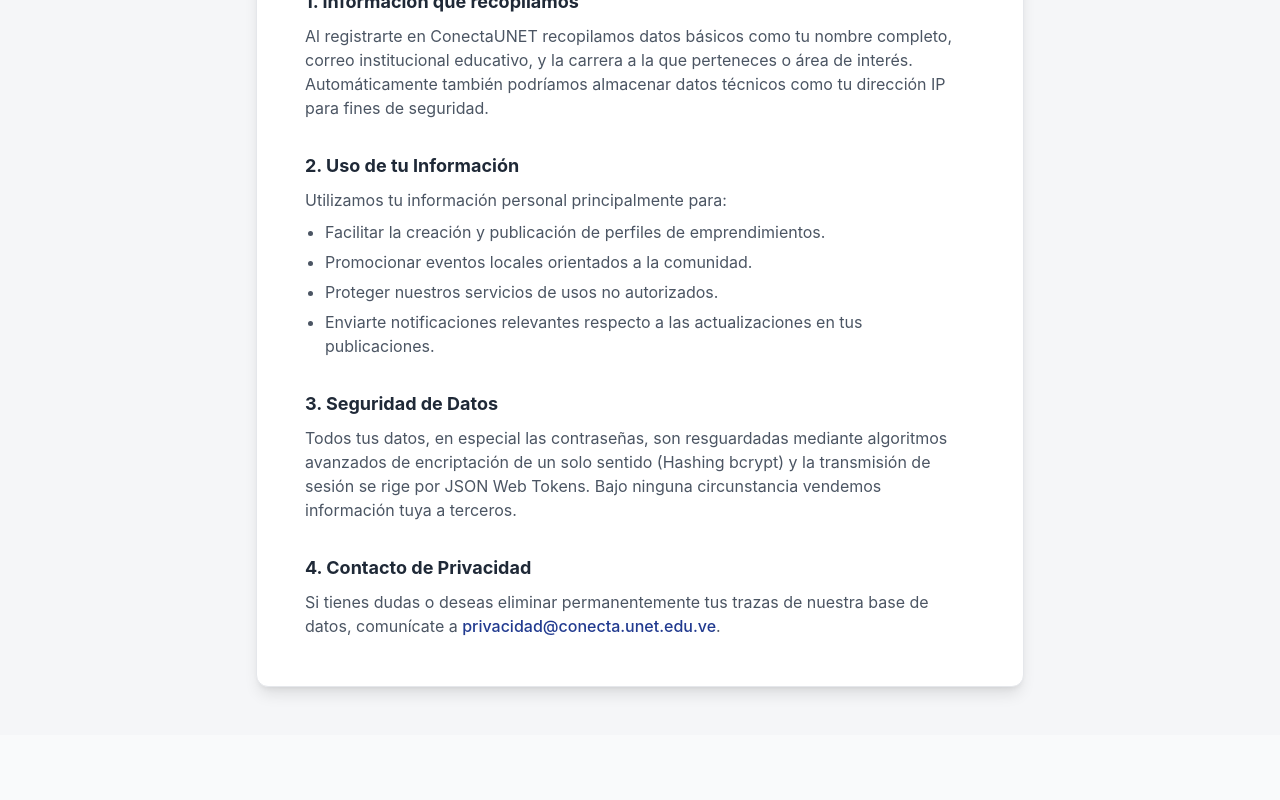
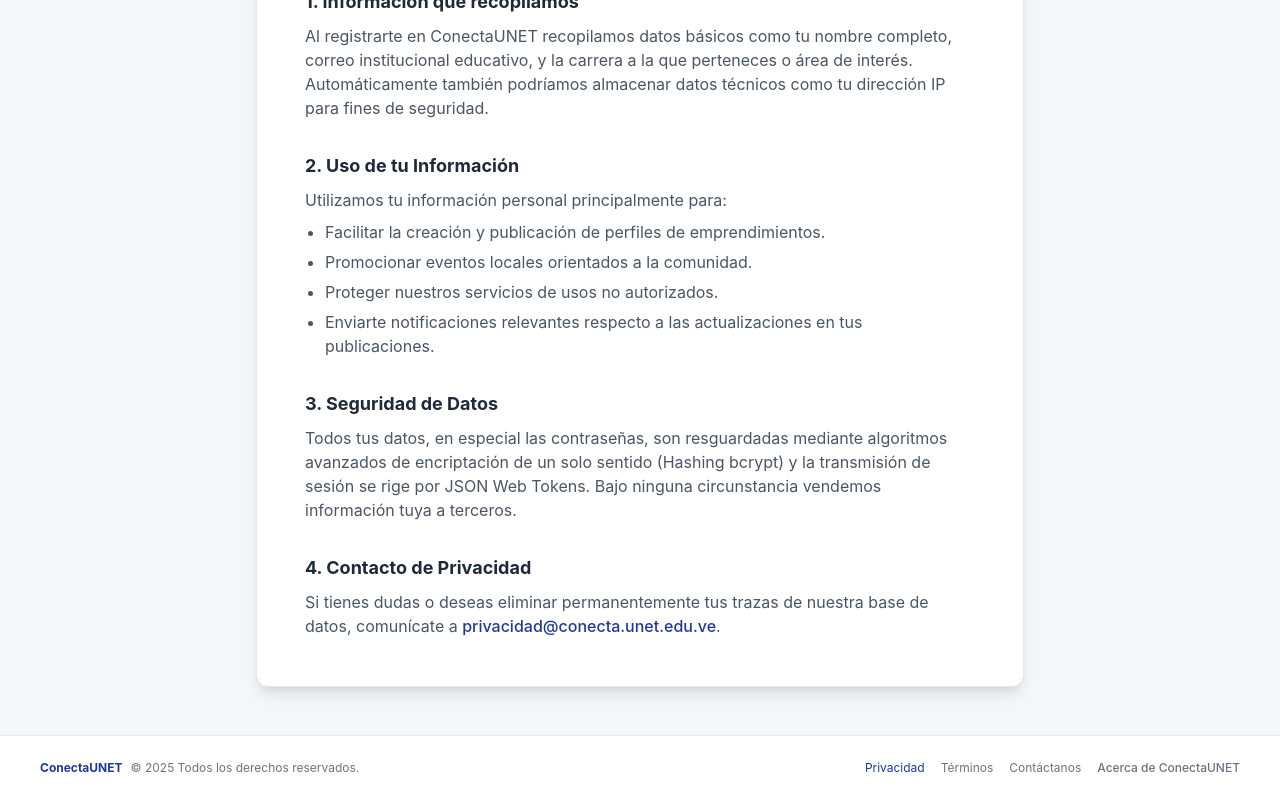
Before and after one commit to Angeliux2005/ConectaUNET, a Vue app in the folder frontend/: page /privacidad in a window 1280 px wide. Shown: the part 422-1222 px from the top of the page. Before the commit the page ends 1157 px from the top, so only its background shows below. Built offline with nearby package versions, Linux system fonts and the light colour scheme.

Commit message:
Agregada navegacion en el footer y detalles graficos

```diff
--- a/frontend/src/views/acerca.vue
+++ b/frontend/src/views/acerca.vue
@@ -10,7 +10,7 @@
 // Función para volver al inicio
 const goHome = () => {
   console.log('Redirigiendo al inicio...');
-  router.push('/');
+  router.push('/eventos');
 };
 </script>
 
@@ -84,10 +84,10 @@
       </div>
 
       <div class="flex flex-wrap justify-center gap-x-4 gap-y-2 text-xs text-[#6B7280]">
-        <a href="#" class="hover:text-gray-900 hover:underline transition-colors">Privacidad</a>
-        <a href="#" class="hover:text-gray-900 hover:underline transition-colors">Términos</a>
-        <a href="#" class="hover:text-gray-900 hover:underline transition-colors">Contáctanos</a>
-        <a href="#" class="font-medium hover:underline transition-colors" :style="{ color: brandBlue }">Acerca de ConectaUNET</a>
+        <a href="#" class="hover:text-gray-900 hover:underline transition-colors" @click="router.push('/privacidad')">Privacidad</a>
+        <a href="#" class="hover:text-gray-900 hover:underline transition-colors" @click="router.push('/terminos')">Términos</a>
+        <a href="#" class="hover:text-gray-900 hover:underline transition-colors" @click="router.push('/contacto')">Contáctanos</a>
+        <a href="#" class="font-medium hover:underline transition-colors" :style="{ color: brandBlue }" @click="router.push('/acerca')">Acerca de ConectaUNET</a>
       </div>
 
     </footer>
--- a/frontend/src/views/contacto.vue
+++ b/frontend/src/views/contacto.vue
@@ -10,7 +10,7 @@
 // Función para volver al inicio
 const goHome = () => {
   console.log('Redirigiendo al inicio...');
-  router.push('/');
+  router.push('/eventos');
 };
 </script>
 
@@ -141,16 +141,19 @@
     </main>
 
     <footer class="w-full px-6 lg:px-10 py-6 border-t border-[#E5E7EB] bg-white flex flex-col md:flex-row items-center justify-between gap-4 mt-auto">
+
       <div class="text-xs text-[#6B7280] text-center md:text-left">
         <span class="font-bold" :style="{ color: brandBlue }">ConectaUNET</span><br class="md:hidden" />
         <span class="md:ml-2">© 2025 Todos los derechos reservados.</span>
       </div>
+
       <div class="flex flex-wrap justify-center gap-x-4 gap-y-2 text-xs text-[#6B7280]">
-        <a href="#" class="hover:text-gray-900 hover:underline">Privacidad</a>
-        <a href="#" class="hover:text-gray-900 hover:underline">Términos</a>
-        <a href="#" class="font-medium hover:underline" :style="{ color: brandBlue }">Contáctanos</a>
-        <a href="#" class="hover:text-gray-900 hover:underline">Acerca de ConectaUNET</a>
+        <a href="#" class="hover:text-gray-900 hover:underline transition-colors" @click="router.push('/privacidad')">Privacidad</a>
+        <a href="#" class="hover:text-gray-900 hover:underline transition-colors" @click="router.push('/terminos')">Términos</a>
+        <a href="#" class="hover:text-gray-900 hover:underline transition-colors" :style="{ color: brandBlue }" @click="router.push('/contacto')">Contáctanos</a>
+        <a href="#" class="font-medium hover:underline transition-colors"  @click="router.push('/acerca')">Acerca de ConectaUNET</a>
       </div>
+
     </footer>
 
   </div>
--- a/frontend/src/views/not-found.vue
+++ b/frontend/src/views/not-found.vue
@@ -10,7 +10,7 @@
 // Función para volver al inicio
 const goHome = () => {
   console.log('Redirigiendo al inicio...');
-  router.push('/');
+  router.push('/eventos');
 };
 </script>
 
@@ -71,7 +71,7 @@
 
     </main>
 
-    <footer class="w-full px-6 lg:px-10 py-6 border-t border-[#E5E7EB] bg-white flex flex-col md:flex-row items-center justify-between gap-4">
+    <footer class="w-full px-6 lg:px-10 py-6 border-t border-[#E5E7EB] bg-white flex flex-col md:flex-row items-center justify-between gap-4 mt-auto">
 
       <div class="text-xs text-[#6B7280] text-center md:text-left">
         <span class="font-bold" :style="{ color: brandBlue }">ConectaUNET</span><br class="md:hidden" />
@@ -79,10 +79,10 @@
       </div>
 
       <div class="flex flex-wrap justify-center gap-x-4 gap-y-2 text-xs text-[#6B7280]">
-        <a href="#" class="hover:text-gray-900 hover:underline">Políticas de Privacidad</a>
-        <a href="#" class="hover:text-gray-900 hover:underline">Términos de Servicio</a>
-        <a href="#" class="hover:text-gray-900 hover:underline">Contáctanos</a>
-        <a href="#" class="hover:text-gray-900 hover:underline">Sobre ConectaUNET</a>
+        <a href="#" class="hover:text-gray-900 hover:underline transition-colors" @click="router.push('/privacidad')">Privacidad</a>
+        <a href="#" class="hover:text-gray-900 hover:underline transition-colors" @click="router.push('/terminos')">Términos</a>
+        <a href="#" class="hover:text-gray-900 hover:underline transition-colors" @click="router.push('/contacto')">Contáctanos</a>
+        <a href="#" class="font-medium hover:underline transition-colors" :style="{ color: brandBlue }" @click="router.push('/acerca')">Acerca de ConectaUNET</a>
       </div>
 
     </footer>
--- a/frontend/src/views/privacidad.vue
+++ b/frontend/src/views/privacidad.vue
@@ -10,7 +10,7 @@
 // Función para volver atrás o al inicio
 const goBack = () => {
   console.log('Regresando al inicio...');
-  router.push('/');
+  router.push('/eventos');
 };
 </script>
 
@@ -87,6 +87,23 @@
       </div>
 
     </main>
+
+    <footer class="w-full px-6 lg:px-10 py-6 border-t border-[#E5E7EB] bg-white flex flex-col md:flex-row items-center justify-between gap-4 mt-auto">
+
+      <div class="text-xs text-[#6B7280] text-center md:text-left">
+        <span class="font-bold" :style="{ color: brandBlue }">ConectaUNET</span><br class="md:hidden" />
+        <span class="md:ml-2">© 2025 Todos los derechos reservados.</span>
+      </div>
+
+      <div class="flex flex-wrap justify-center gap-x-4 gap-y-2 text-xs text-[#6B7280]">
+        <a href="#" class="hover:text-gray-900 hover:underline transition-colors" :style="{ color: brandBlue }" @click="router.push('/privacidad')">Privacidad</a>
+        <a href="#" class="hover:text-gray-900 hover:underline transition-colors" @click="router.push('/terminos')">Términos</a>
+        <a href="#" class="hover:text-gray-900 hover:underline transition-colors" @click="router.push('/contacto')">Contáctanos</a>
+        <a href="#" class="font-medium hover:underline transition-colors"  @click="router.push('/acerca')">Acerca de ConectaUNET</a>
+      </div>
+
+    </footer>
+
   </div>
 
 </template>
--- a/frontend/src/views/terminos.vue
+++ b/frontend/src/views/terminos.vue
@@ -10,7 +10,7 @@
 // Función para volver atrás o al inicio
 const goBack = () => {
   console.log('Regresando al inicio...');
-  router.push('/');
+  router.push('/eventos');
 };
 </script>
 
@@ -77,6 +77,22 @@
       </div>
 
     </main>
+
+    <footer class="w-full px-6 lg:px-10 py-6 border-t border-[#E5E7EB] bg-white flex flex-col md:flex-row items-center justify-between gap-4 mt-auto">
+
+      <div class="text-xs text-[#6B7280] text-center md:text-left">
+        <span class="font-bold" :style="{ color: brandBlue }">ConectaUNET</span><br class="md:hidden" />
+        <span class="md:ml-2">© 2025 Todos los derechos reservados.</span>
+      </div>
+
+      <div class="flex flex-wrap justify-center gap-x-4 gap-y-2 text-xs text-[#6B7280]">
+        <a href="#" class="hover:text-gray-900 hover:underline transition-colors" @click="router.push('/privacidad')">Privacidad</a>
+        <a href="#" class="hover:text-gray-900 hover:underline transition-colors":style="{ color: brandBlue }" @click="router.push('/terminos')">Términos</a>
+        <a href="#" class="hover:text-gray-900 hover:underline transition-colors" @click="router.push('/contacto')">Contáctanos</a>
+        <a href="#" class="font-medium hover:underline transition-colors"  @click="router.push('/acerca')">Acerca de ConectaUNET</a>
+      </div>
+
+    </footer>
   </div>
 
 </template>
```
